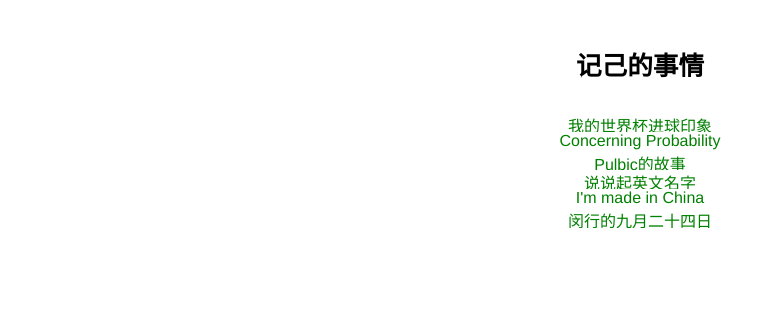
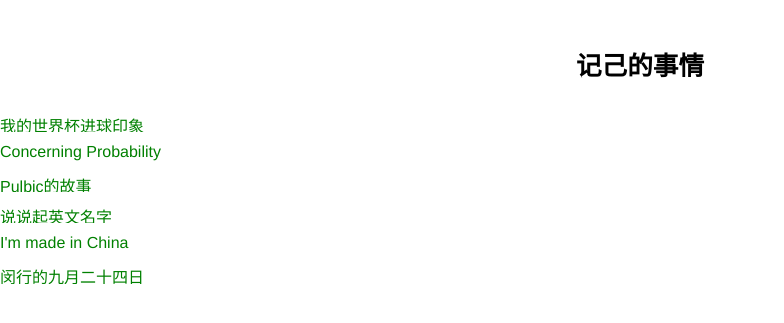
Before and after one commit to yaol/yaol.github.io, a Jekyll site: the page built from index.html, in a window 1280 px wide. Shown: the top 323 px of the page, without its empty margins (0-784 px from the left). Built offline with Jekyll 4.4.1, drawn with Linux system fonts in a browser that asks for light colours; the list of posts is cut into pages by our own code.

Commit message:
Revert "modify css"
This reverts commit a49264187989b29b5b911b018a4b10b6b9c8bc94.

```diff
--- a/css/mainmobile.css
+++ b/css/mainmobile.css
@@ -2,12 +2,18 @@
 {
 	float: none;
 	width: 100%;
-	text-align: center;
+}
+
+html,body
+{
+	height: 36em;
 }
 
 body
 {
 	font-family: Helvetica, Tahoma, Arial, STXihei, "华文细黑", "Microsoft YaHei", "微软雅黑", sans-serif;
+	text-align: center;
+	height: 100%;
 	margin: 2.8em auto auto auto;
 }
 
@@ -25,6 +31,8 @@ em
 
 .entry
 {
+	text-align: left;
+	margin: 0.7em auto;
 	overflow: auto;
 	height: 1.2em;
 }
```
